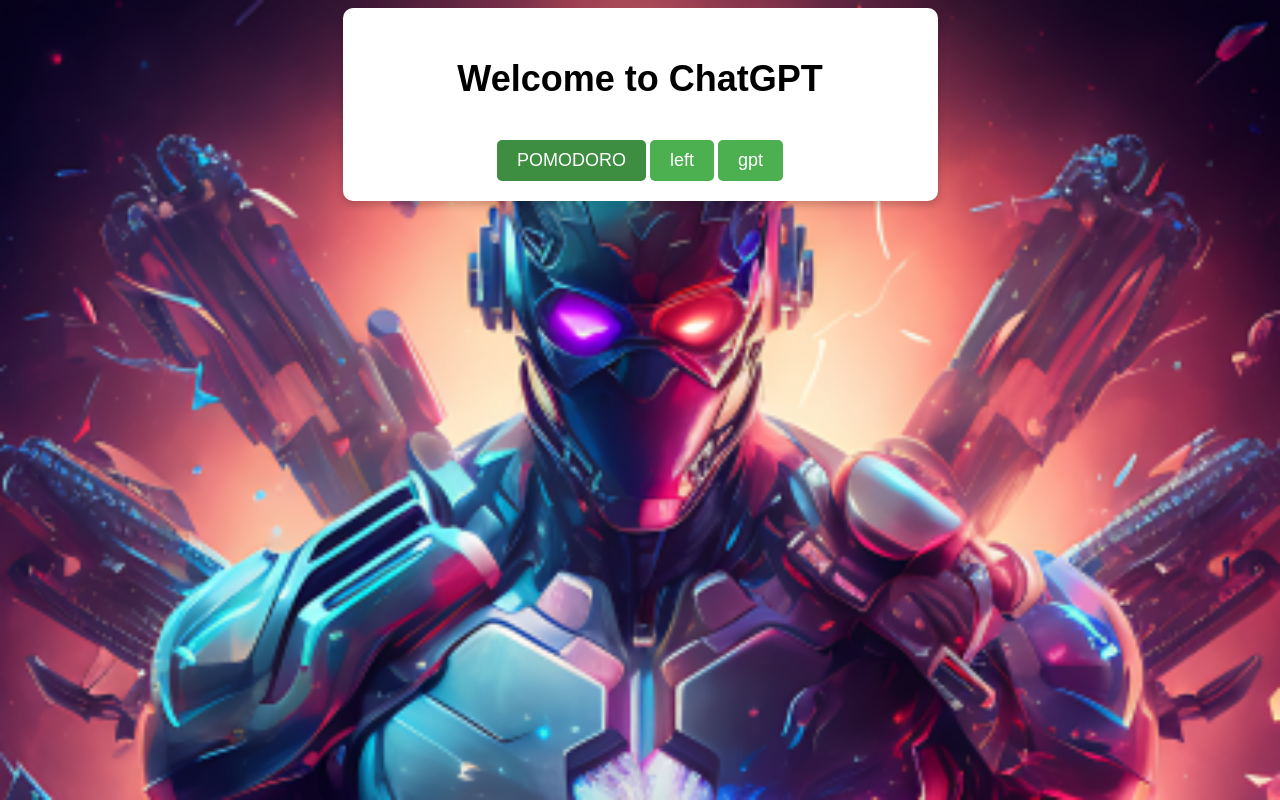
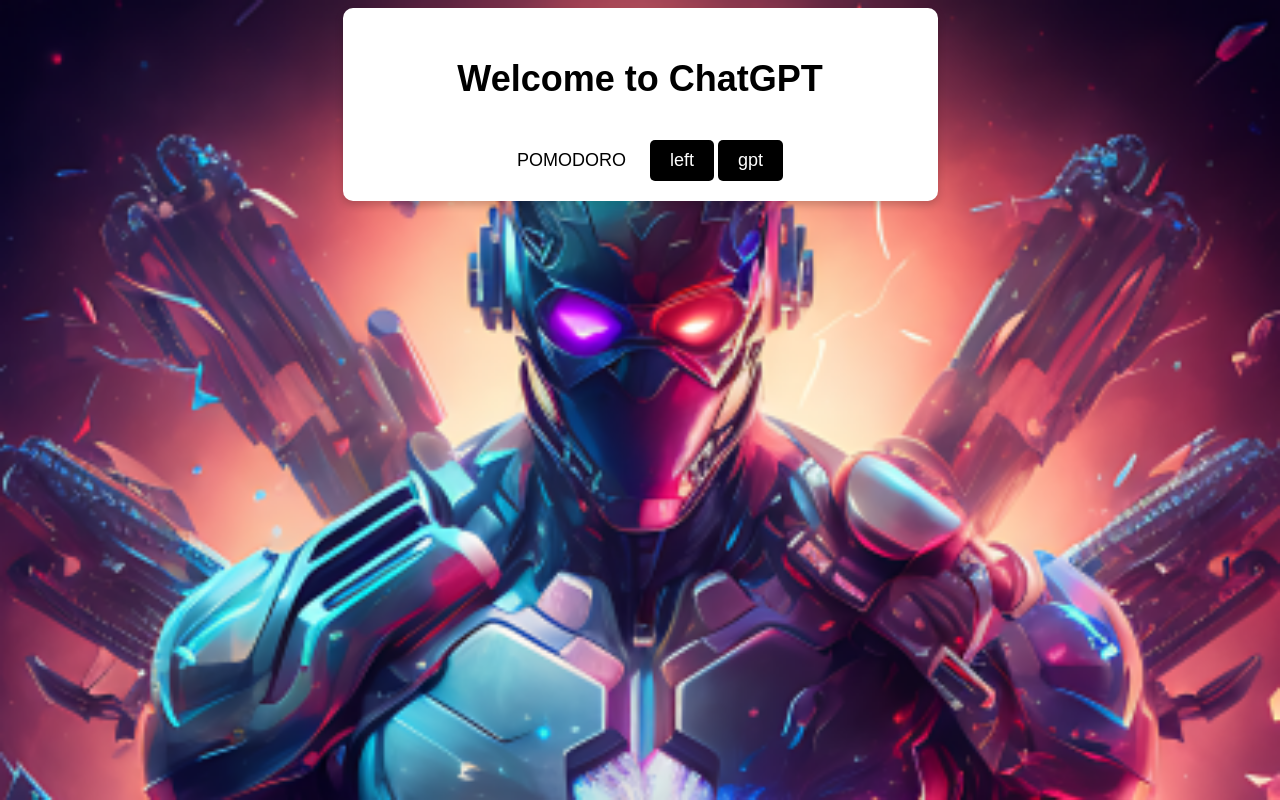
Before and after one commit to riyazweb/EXTEEEE, a plain HTML site: page index.html in a window 1280 px wide. In both pictures the pointer is over the link "POMODORO". Drawn offline with Linux system fonts and the light colour scheme.

Commit message:
Update index.html

```diff
--- a/index.html
+++ b/index.html
@@ -10,6 +10,7 @@
         background-repeat: no-repeat;
         background-attachment: fixed;
       }  .data-box {
+
     background-color: white;
     border-radius: 10px;
     padding: 20px;
@@ -41,7 +42,8 @@
 
   .btn {
     display: inline-block;
-    background-color: #4CAF50;
+    background-color: #000000;
+
     border: none;
     color: white;
     padding: 10px 20px;
@@ -55,7 +57,8 @@
   }
 
   .btn:hover {
-    background-color: #3e8e41;
+    background-color: #ffffff;
+     color: #000000;
   }
 
 </style>
```
